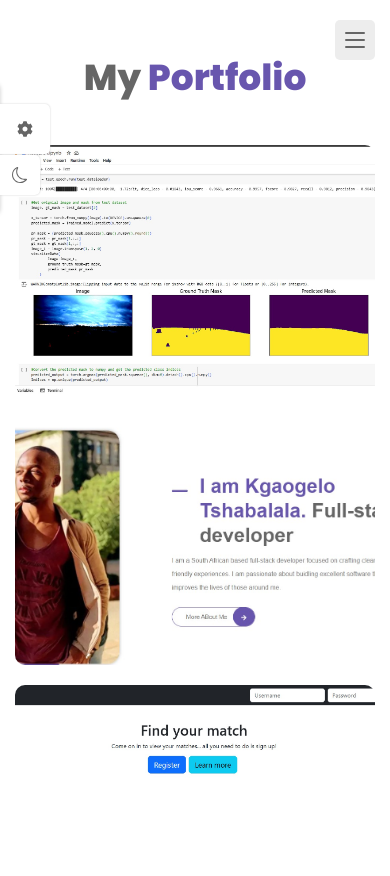
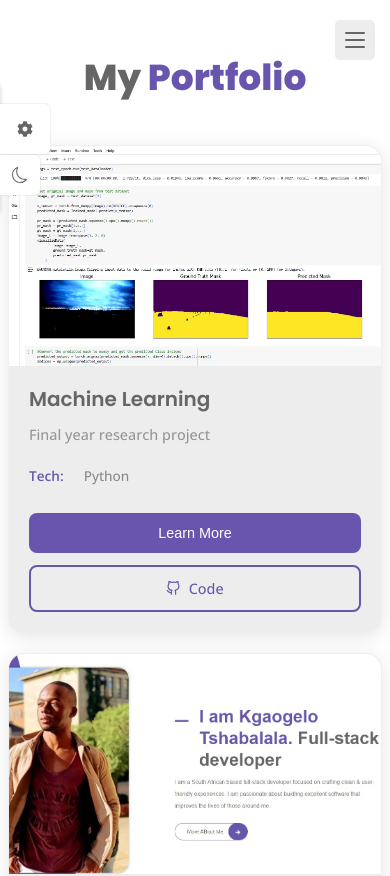
Before and after one commit to Kgaogelo072/Personal-Portfolio, a React (Vite) app: page /portfolio in a window 390 px wide. Shown: the top 876 px of the page. Built offline with nearby package versions, Linux system fonts and the light colour scheme.

Commit message:
Portfolio layout update

```diff
--- a/src/components/PortfolioItem.jsx
+++ b/src/components/PortfolioItem.jsx
@@ -1,45 +1,140 @@
 import React, { useState } from "react";
 import Close from "../assets/close.svg";
+import { FiExternalLink, FiGithub } from "react-icons/fi";
 
 const PortfolioItem = ({ img, title, details }) => {
   const [modal, setModal] = useState(false);
   const toggleModal = () => {
     setModal(!modal);
   };
+
+  // Extract key information for card preview
+  const getPreviewInfo = () => {
+    const description = details.find(item =>
+      item.title.toLowerCase().includes('description') ||
+      item.title.toLowerCase().includes('project')
+    );
+    const tech = details.find(item =>
+      item.title.toLowerCase().includes('language') ||
+      item.title.toLowerCase().includes('tech')
+    );
+    const link = details.find(item =>
+      item.title.toLowerCase().includes('github') ||
+      item.title.toLowerCase().includes('website') ||
+      item.title.toLowerCase().includes('link')
+    );
+
+    return { description, tech, link };
+  };
+
+  const { description, tech, link } = getPreviewInfo();
+
   return (
-    <div className="portfolio__item">
-      <img src={img} alt="" className="portfolio__img" />
-      <div className="portfolio__hover" onClick={toggleModal}>
-        <h3 className="portfolio__title">{title}</h3>
+    <>
+      <div className="portfolio__card">
+        <div className="portfolio__image-container">
+          <img src={img} alt={title} className="portfolio__img" />
+          <div className="portfolio__overlay">
+            <button className="portfolio__view-btn" onClick={toggleModal}>
+              View Details
+            </button>
+          </div>
+        </div>
+
+        <div className="portfolio__content">
+          <h3 className="portfolio__title">{title}</h3>
+          {description && (
+            <p className="portfolio__description">
+              {description.desc || description.title}
+            </p>
+          )}
+          {tech && (
+            <div className="portfolio__tech">
+              <span className="portfolio__tech-label">Tech:</span>
+              <span className="portfolio__tech-value">{tech.desc}</span>
+            </div>
+          )}
+
+          <div className="portfolio__actions">
+            <button className="portfolio__btn portfolio__btn--primary" onClick={toggleModal}>
+              Learn More
+            </button>
+            {link && (
+              <a
+                href={link.desc.startsWith('http') ? link.desc : `https://${link.desc}`}
+                target="_blank"
+                rel="noopener noreferrer"
+                className="portfolio__btn portfolio__btn--secondary"
+                onClick={(e) => e.stopPropagation()}
+              >
+                {link.title.toLowerCase().includes('github') ? (
+                  <><FiGithub /> Code</>
+                ) : (
+                  <><FiExternalLink /> Visit</>
+                )}
+              </a>
+            )}
+          </div>
+        </div>
       </div>
+
       {modal && (
-        <div className="portfolio__modal">
-          <div className="portfolio__modal-content">
-            <img
-              src={Close}
-              alt=""
+        <div className="portfolio__modal" onClick={toggleModal}>
+          <div
+            className="portfolio__modal-content"
+            onClick={(e) => e.stopPropagation()}
+          >
+            <button
               className="modal__close"
               onClick={toggleModal}
-            />
-            <h3 className="modal__title">{title}</h3>
-            <ul className="modal__list grid">
-              {details.map(({ icon, title, desc }, index) => {
-                return (
-                  <li className="modal__item" key={index}>
-                    <span className="item__icon">{icon}</span>
-                    <div>
-                      <span className="modal__details">{title}</span>
-                      <span className="modal__details">{desc}</span>
+              aria-label="Close modal"
+            >
+              <img src={Close} alt="Close" />
+            </button>
+
+            <div className="modal__header">
+              <h2 className="modal__title">{title}</h2>
+              <img src={img} alt={title} className="modal__img" />
+            </div>
+
+            <div className="modal__body">
+              <div className="modal__details">
+                {details.map(({ icon, title, desc }, index) => {
+                  const isLink = title.toLowerCase().includes('github') ||
+                             title.toLowerCase().includes('website') ||
+                             title.toLowerCase().includes('link');
+
+                  return (
+                    <div className="modal__detail-item" key={index}>
+                      <div className="modal__detail-header">
+                        <span className="modal__detail-icon">{icon}</span>
+                        <span className="modal__detail-title">{title}</span>
+                      </div>
+                      {desc && (
+                        <div className="modal__detail-content">
+                          {isLink ? (
+                            <a
+                              href={desc.startsWith('http') ? desc : `https://${desc}`}
+                              target="_blank"
+                              rel="noopener noreferrer"
+                              className="modal__link"
+                            >
+                              {desc}
+                            </a>
+                          ) : (
+                            <span>{desc}</span>
+                          )}
+                        </div>
+                      )}
                     </div>
-                  </li>
-                );
-              })}
-            </ul>
-            <img src={img} alt="" className="modal__img" />
+                  );
+                })}
+              </div>
+            </div>
           </div>
         </div>
       )}
-    </div>
+    </>
   );
 };
 
--- a/src/pages/portfolio/portfolio.css
+++ b/src/pages/portfolio/portfolio.css
@@ -1,91 +1,352 @@
-.portfolio__container{
-    grid-template-columns: repeat(3, 1fr);
+/* Portfolio Grid */
+.portfolio__container {
+    display: grid;
+    grid-template-columns: repeat(auto-fit, minmax(350px, 1fr));
+    gap: 2rem;
+    max-width: 1200px;
+    margin: 0 auto;
 }
-.portfolio__item{
+
+/* Portfolio Card */
+.portfolio__card {
+    background: var(--container-color);
+    border-radius: 16px;
+    overflow: hidden;
+    box-shadow: 0 4px 20px rgba(0, 0, 0, 0.1);
+    transition: all 0.3s ease;
+    border: 1px solid rgba(255, 255, 255, 0.1);
+}
+
+.portfolio__card:hover {
+    transform: translateY(-8px);
+    box-shadow: 0 8px 30px rgba(0, 0, 0, 0.15);
+}
+
+/* Image Container */
+.portfolio__image-container {
     position: relative;
-    border-radius: 10px;
     overflow: hidden;
-    cursor: pointer;
+    height: 220px;
 }
-.portfolio__img{
-    height: 250px;
+
+.portfolio__img {
     width: 100%;
+    height: 100%;
     object-fit: cover;
-    vertical-align: middle;
+    transition: transform 0.3s ease;
 }
-.portfolio__hover{
-    background-color: var(--first-color);
+
+.portfolio__card:hover .portfolio__img {
+    transform: scale(1.05);
+}
+
+.portfolio__overlay {
     position: absolute;
     inset: 0;
-    display: grid;
-    place-items: center;
+    background: linear-gradient(135deg, var(--first-color), rgba(0, 0, 0, 0.7));
+    display: flex;
+    align-items: center;
+    justify-content: center;
     opacity: 0;
-    transition: all 0.5s ease;
+    transition: opacity 0.3s ease;
 }
-.portfolio__item:hover .portfolio__hover{
+
+.portfolio__card:hover .portfolio__overlay {
     opacity: 1;
 }
-.portfolio__title{
-    color: var(--text-white);
-    font-size: var(--large-font-size);
-    font-weight: var(--weight-500);
-    transform: translateY(-20px);
-    transition: all 0.5s ease;
+
+.portfolio__view-btn {
+    background: rgba(255, 255, 255, 0.9);
+    color: var(--first-color);
+    border: none;
+    padding: 12px 24px;
+    border-radius: 25px;
+    font-weight: 600;
+    cursor: pointer;
+    transform: translateY(10px);
+    transition: all 0.3s ease;
 }
-.portfolio__item:hover .portfolio__title{
+
+.portfolio__card:hover .portfolio__view-btn {
     transform: translateY(0);
 }
-.portfolio__modal{
+
+.portfolio__view-btn:hover {
+    background: white;
+    transform: scale(1.05);
+}
+
+/* Card Content */
+.portfolio__content {
+    padding: 1.5rem;
+}
+
+.portfolio__title {
+    color: var(--title-color);
+    font-size: 1.25rem;
+    font-weight: 600;
+    margin-bottom: 0.75rem;
+    line-height: 1.3;
+}
+
+.portfolio__description {
+    color: var(--text-color);
+    font-size: 0.9rem;
+    line-height: 1.5;
+    margin-bottom: 1rem;
+    opacity: 0.8;
+}
+
+.portfolio__tech {
+    display: flex;
+    align-items: center;
+    gap: 0.5rem;
+    margin-bottom: 1.5rem;
+    flex-wrap: wrap;
+}
+
+.portfolio__tech-label {
+    color: var(--first-color);
+    font-weight: 600;
+    font-size: 0.85rem;
+}
+
+.portfolio__tech-value {
+    color: var(--text-color);
+    font-size: 0.85rem;
+    background: var(--first-color-alt);
+    padding: 0.25rem 0.75rem;
+    border-radius: 12px;
+    opacity: 0.9;
+}
+
+/* Action Buttons */
+.portfolio__actions {
+    display: flex;
+    gap: 0.75rem;
+    align-items: center;
+}
+
+.portfolio__btn {
+    padding: 0.75rem 1.25rem;
+    border-radius: 8px;
+    font-weight: 500;
+    font-size: 0.9rem;
+    text-decoration: none;
+    display: inline-flex;
+    align-items: center;
+    gap: 0.5rem;
+    cursor: pointer;
+    border: none;
+    transition: all 0.3s ease;
+}
+
+.portfolio__btn--primary {
+    background: var(--first-color);
+    color: white;
+}
+
+.portfolio__btn--primary:hover {
+    background: var(--first-color-alt);
+    transform: translateY(-2px);
+}
+
+.portfolio__btn--secondary {
+    background: transparent;
+    color: var(--first-color);
+    border: 2px solid var(--first-color);
+}
+
+.portfolio__btn--secondary:hover {
+    background: var(--first-color);
+    color: white;
+    transform: translateY(-2px);
+}
+
+/* Modal Styles */
+.portfolio__modal {
     position: fixed;
     inset: 0;
-    background-color: hsla(0, 0%, 0%, 0.7);
+    background: rgba(0, 0, 0, 0.8);
+    backdrop-filter: blur(4px);
     z-index: 1000;
-    display: grid;
-    place-items: center;
-    padding: 15px;
-}
-.portfolio__modal-content{
-    background-color: var(--container-color);
-    max-width: 650px;
-    width: 100%;
-    padding: 32px;
-    border-radius: 10px;
-    position: relative;
-}
-.modal__close{
-    position: absolute;
-    top: -3.5%;
-    right: -8.5%;
-    width: 50px;
-    height: 50px;
-    filter: invert(0.8);
-}
-.modal__img{
-    width: 100%;
-    height: 350px;
-    object-fit: cover;
-}
-.modal__title{
-    text-align: center;
-    color: var(--first-color);
-    font-size: var(--h2-font-size);
-    letter-spacing: 2px;
-    margin-bottom: 24px;
-}
-.modal__list{
-    grid-template-columns: repeat(2, 1fr);
-    row-gap: 10px !important;
-    margin-bottom: 24px;
-}
-.item__icon{
-    display: flex;
-}
-.item__title,
-.item__details{
-    font-size: var(--h2-font-size);
-}
-.modal__item{
     display: flex;
     align-items: center;
-    column-gap: 8px;
+    justify-content: center;
+    padding: 1rem;
+    animation: fadeIn 0.3s ease;
 }
+
+@keyframes fadeIn {
+    from { opacity: 0; }
+    to { opacity: 1; }
+}
+
+.portfolio__modal-content {
+    background: var(--container-color);
+    border-radius: 16px;
+    max-width: 800px;
+    width: 100%;
+    max-height: 90vh;
+    overflow-y: auto;
+    position: relative;
+    animation: slideUp 0.3s ease;
+}
+
+@keyframes slideUp {
+    from {
+        opacity: 0;
+        transform: translateY(30px) scale(0.95);
+    }
+    to {
+        opacity: 1;
+        transform: translateY(0) scale(1);
+    }
+}
+
+.modal__close {
+    position: absolute;
+    top: 1rem;
+    right: 1rem;
+    background: rgba(0, 0, 0, 0.1);
+    border: none;
+    border-radius: 50%;
+    width: 40px;
+    height: 40px;
+    display: flex;
+    align-items: center;
+    justify-content: center;
+    cursor: pointer;
+    z-index: 10;
+    transition: all 0.3s ease;
+}
+
+.modal__close:hover {
+    background: rgba(0, 0, 0, 0.2);
+    transform: scale(1.1);
+}
+
+.modal__close img {
+    width: 20px;
+    height: 20px;
+    filter: invert(0.6);
+}
+
+.modal__header {
+    padding: 2rem 2rem 1rem;
+    text-align: center;
+}
+
+.modal__title {
+    color: var(--title-color);
+    font-size: 1.75rem;
+    font-weight: 600;
+    margin-bottom: 1.5rem;
+}
+
+.modal__img {
+    width: 100%;
+    max-height: 300px;
+    object-fit: cover;
+    border-radius: 12px;
+}
+
+.modal__body {
+    padding: 1rem 2rem 2rem;
+}
+
+.modal__details {
+    display: grid;
+    gap: 1.5rem;
+}
+
+.modal__detail-item {
+    background: rgba(255, 255, 255, 0.05);
+    padding: 1.25rem;
+    border-radius: 12px;
+    border-left: 4px solid var(--first-color);
+}
+
+.modal__detail-header {
+    display: flex;
+    align-items: center;
+    gap: 0.75rem;
+    margin-bottom: 0.5rem;
+}
+
+.modal__detail-icon {
+    color: var(--first-color);
+    font-size: 1.1rem;
+}
+
+.modal__detail-title {
+    color: var(--title-color);
+    font-weight: 600;
+    font-size: 0.95rem;
+}
+
+.modal__detail-content {
+    color: var(--text-color);
+    line-height: 1.5;
+    margin-left: 2rem;
+}
+
+.modal__link {
+    color: var(--first-color);
+    text-decoration: none;
+    border-bottom: 1px solid transparent;
+    transition: border-color 0.3s ease;
+}
+
+.modal__link:hover {
+    border-bottom-color: var(--first-color);
+}
+
+/* Responsive Design */
+@media screen and (max-width: 768px) {
+    .portfolio__container {
+        grid-template-columns: 1fr;
+        gap: 1.5rem;
+        padding: 0 1rem;
+    }
+
+    .portfolio__actions {
+        flex-direction: column;
+        align-items: stretch;
+    }
+
+    .portfolio__btn {
+        justify-content: center;
+    }
+
+    .modal__header,
+    .modal__body {
+        padding-left: 1.5rem;
+        padding-right: 1.5rem;
+    }
+
+    .modal__title {
+        font-size: 1.5rem;
+    }
+
+    .modal__detail-content {
+        margin-left: 0;
+        margin-top: 0.5rem;
+    }
+}
+
+@media screen and (max-width: 480px) {
+    .portfolio__container {
+        padding: 0 0.5rem;
+    }
+
+    .portfolio__content {
+        padding: 1.25rem;
+    }
+
+    .modal__header,
+    .modal__body {
+        padding-left: 1rem;
+        padding-right: 1rem;
+    }
+}
```
